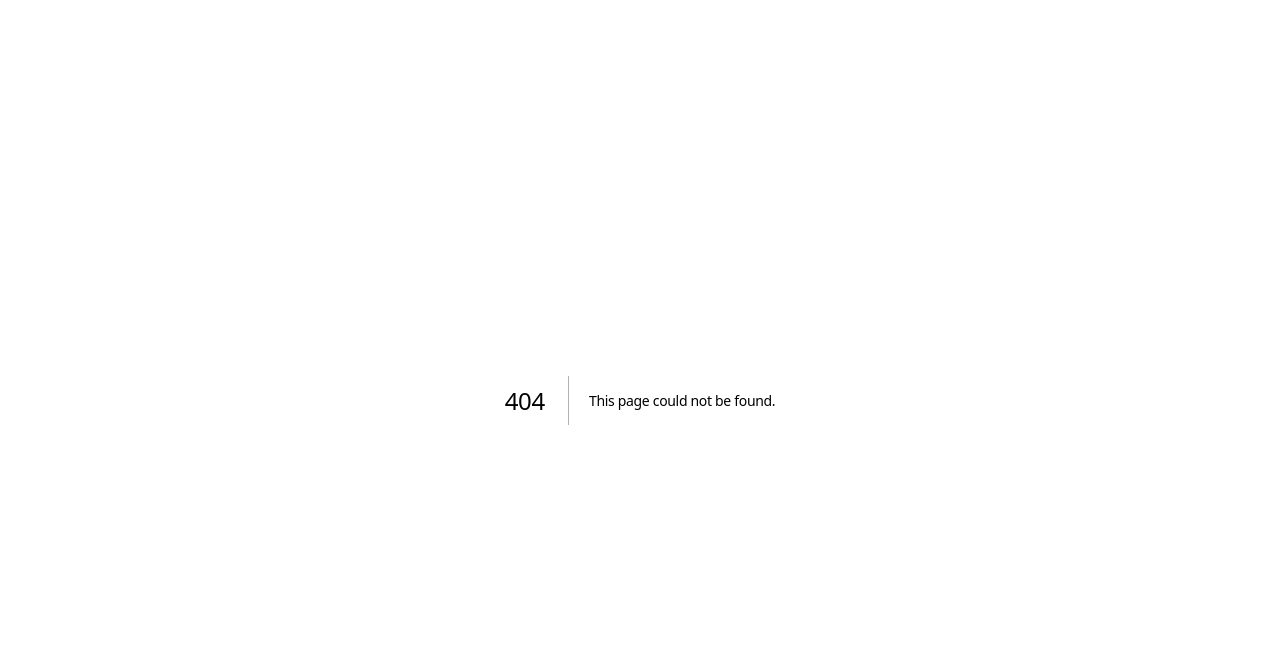
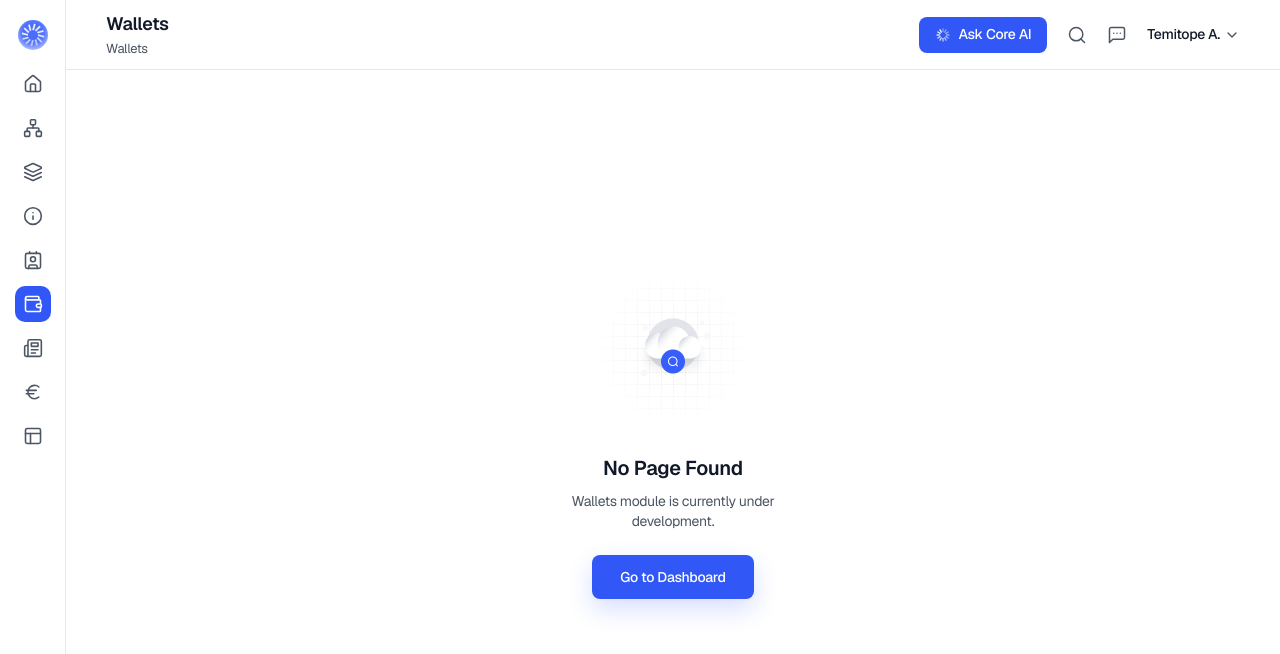
Before and after one commit to ttaiyegbusi/Chain-Core, a Next.js app: page /wallets in a window 1280 px wide. Before the commit this address had no page. Shown: the top 654 px of the page. Built offline with nearby package versions, Linux system fonts and the light colour scheme.

Commit message:
feat(core): add reusable coming-soon state for unfinished modules

```diff
--- /dev/null
+++ b/src/app/information/page.tsx
@@ -0,0 +1,20 @@
+import PrimaryRail from "@/components/PrimaryRail";
+import GlobalHeader from "@/components/GlobalHeader";
+import FeatureComingSoon from "@/components/FeatureComingSoon";
+
+export default function InformationComingSoonPage() {
+  return (
+    <div className="min-h-screen bg-white">
+      <PrimaryRail />
+      <main className="ml-[66px]">
+        <GlobalHeader title="Information" crumbs={[{ label: "Information" }]} />
+        <FeatureComingSoon
+          featureName="Information"
+          description="Information module is currently under development."
+          buttonLabel="Go to Dashboard"
+          buttonHref="/"
+        />
+      </main>
+    </div>
+  );
+}
--- /dev/null
+++ b/src/app/products/page.tsx
@@ -0,0 +1,20 @@
+import PrimaryRail from "@/components/PrimaryRail";
+import GlobalHeader from "@/components/GlobalHeader";
+import FeatureComingSoon from "@/components/FeatureComingSoon";
+
+export default function ProductsComingSoonPage() {
+  return (
+    <div className="min-h-screen bg-white">
+      <PrimaryRail />
+      <main className="ml-[66px]">
+        <GlobalHeader title="Products" crumbs={[{ label: "Products" }]} />
+        <FeatureComingSoon
+          featureName="Products"
+          description="Products module is currently under development."
+          buttonLabel="Go to Dashboard"
+          buttonHref="/"
+        />
+      </main>
+    </div>
+  );
+}
--- /dev/null
+++ b/src/app/reports/page.tsx
@@ -0,0 +1,20 @@
+import PrimaryRail from "@/components/PrimaryRail";
+import GlobalHeader from "@/components/GlobalHeader";
+import FeatureComingSoon from "@/components/FeatureComingSoon";
+
+export default function ReportsComingSoonPage() {
+  return (
+    <div className="min-h-screen bg-white">
+      <PrimaryRail />
+      <main className="ml-[66px]">
+        <GlobalHeader title="Reports" crumbs={[{ label: "Reports" }]} />
+        <FeatureComingSoon
+          featureName="Reports"
+          description="Reports module is currently under development."
+          buttonLabel="Go to Dashboard"
+          buttonHref="/"
+        />
+      </main>
+    </div>
+  );
+}
--- /dev/null
+++ b/src/app/wallets/page.tsx
@@ -0,0 +1,20 @@
+import PrimaryRail from "@/components/PrimaryRail";
+import GlobalHeader from "@/components/GlobalHeader";
+import FeatureComingSoon from "@/components/FeatureComingSoon";
+
+export default function WalletsComingSoonPage() {
+  return (
+    <div className="min-h-screen bg-white">
+      <PrimaryRail />
+      <main className="ml-[66px]">
+        <GlobalHeader title="Wallets" crumbs={[{ label: "Wallets" }]} />
+        <FeatureComingSoon
+          featureName="Wallets"
+          description="Wallets module is currently under development."
+          buttonLabel="Go to Dashboard"
+          buttonHref="/"
+        />
+      </main>
+    </div>
+  );
+}
--- /dev/null
+++ b/src/components/FeatureComingSoon.tsx
@@ -0,0 +1,49 @@
+import Image from "next/image";
+import Link from "next/link";
+
+interface FeatureComingSoonProps {
+  title?: string;
+  featureName?: string;
+  description?: string;
+  buttonLabel?: string;
+  buttonHref?: string;
+}
+
+export default function FeatureComingSoon({
+  title = "No Page Found",
+  featureName = "This feature",
+  description,
+  buttonLabel = "Go to Dashboard",
+  buttonHref = "/",
+}: FeatureComingSoonProps) {
+  const copy = description ?? `${featureName} has not been implemented yet.`;
+
+  return (
+    <div className="flex min-h-[calc(100vh-76px)] items-center justify-center bg-white px-6">
+      <div className="flex max-w-[360px] flex-col items-center text-center">
+        <div className="relative mb-5 h-[168px] w-[224px]">
+          <Image
+            src="/feature-coming-soon.png"
+            alt="No page found illustration"
+            fill
+            priority
+            sizes="224px"
+            className="object-contain"
+          />
+        </div>
+
+        <h1 className="text-xl font-semibold text-text-primary">{title}</h1>
+        <p className="mt-2 max-w-[260px] text-sm leading-5 text-text-secondary">
+          {copy}
+        </p>
+
+        <Link
+          href={buttonHref}
+          className="focus-ring mt-6 inline-flex h-11 items-center justify-center rounded-md bg-primary px-7 text-sm font-medium text-white shadow-[0_10px_24px_rgba(51,92,255,0.20)] transition-colors hover:bg-primary-hover"
+        >
+          {buttonLabel}
+        </Link>
+      </div>
+    </div>
+  );
+}
--- a/src/components/PrimaryRail.tsx
+++ b/src/components/PrimaryRail.tsx
@@ -33,8 +33,8 @@ const ICONS: RailIcon[] = [
     href: "/organization/structure",
     match: (p) => p.startsWith("/organization"),
   },
-  { key: "layers", label: "Products", icon: Layers },
-  { key: "info", label: "Information", icon: Info },
+  { key: "layers", label: "Products", icon: Layers, href: "/products", match: (p) => p.startsWith("/products") },
+  { key: "info", label: "Information", icon: Info, href: "/information", match: (p) => p.startsWith("/information") },
   {
     key: "contacts",
     label: "Customers",
@@ -42,8 +42,8 @@ const ICONS: RailIcon[] = [
     href: "/clients/individual",
     match: (p) => p.startsWith("/clients"),
   },
-  { key: "wallet", label: "Wallets", icon: Wallet },
-  { key: "reports", label: "Reports", icon: Newspaper },
+  { key: "wallet", label: "Wallets", icon: Wallet, href: "/wallets", match: (p) => p.startsWith("/wallets") },
+  { key: "reports", label: "Reports", icon: Newspaper, href: "/reports", match: (p) => p.startsWith("/reports") },
   {
     key: "accounting",
     label: "Accounting",
```
Also changed, not shown: public/feature-coming-soon.png (added), 1 other file (tests, documents, lock files or other folders).
